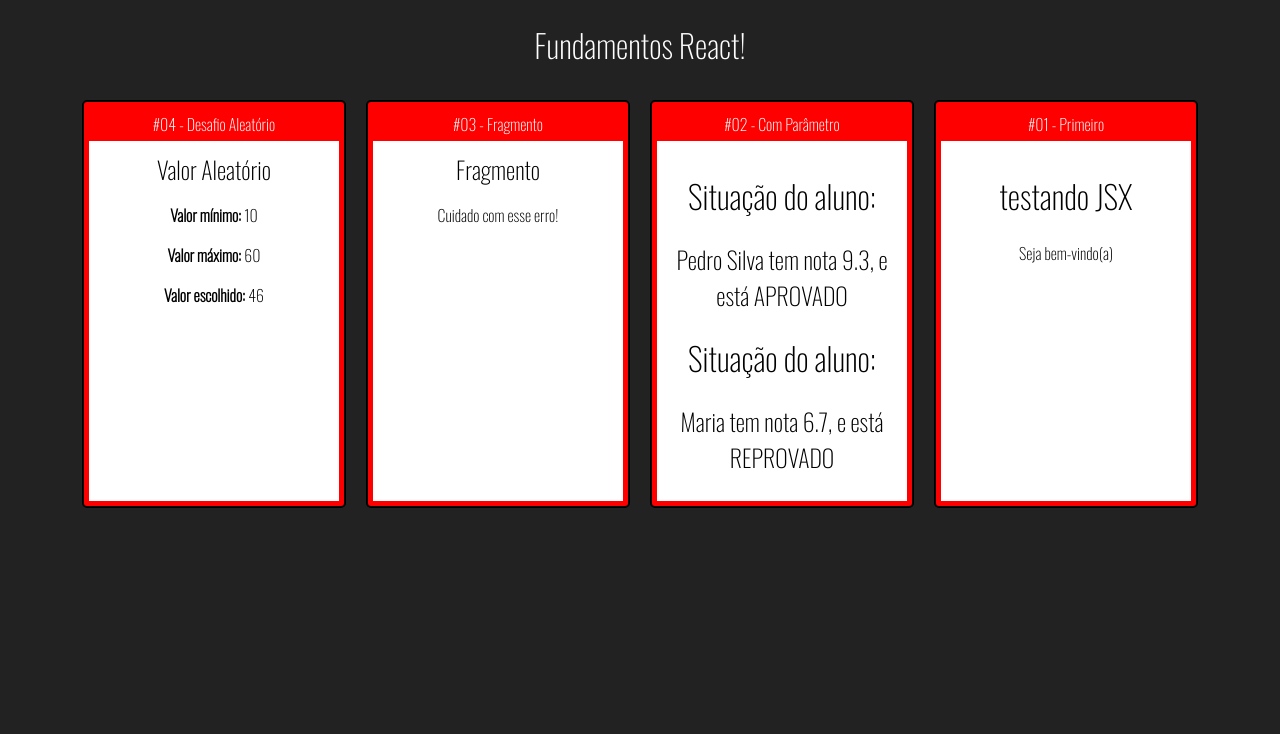
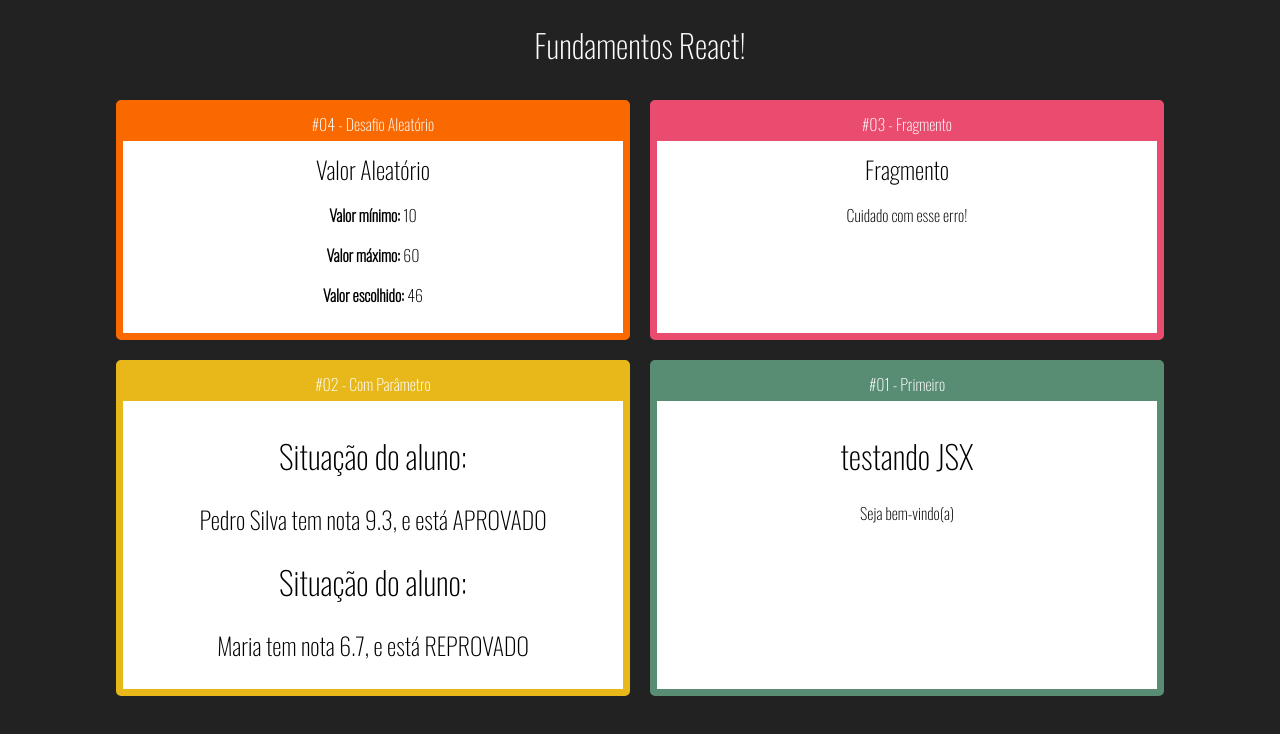
Before and after one commit to manoelmachado/react-redux, a React (Create React App) app in the folder fundamentos-react/: page / in a window 1280 px wide. Shown: the top 734 px of the page. Built offline with nearby package versions, Linux system fonts and the light colour scheme.

Commit message:
adicionando css no jsx

```diff
--- a/fundamentos-react/package.json
+++ b/fundamentos-react/package.json
@@ -8,7 +8,7 @@
     "@testing-library/user-event": "^13.5.0",
     "react": "^18.2.0",
     "react-dom": "^18.2.0",
-    "react-scripts": "5.0.1",
+    "react-scripts": "^5.0.1",
     "web-vitals": "^2.1.4"
   },
   "scripts": {
--- a/fundamentos-react/src/App.jsx
+++ b/fundamentos-react/src/App.jsx
@@ -14,13 +14,13 @@
   <div className="App">
     <h1>Fundamentos React!</h1>
     <div className="Cards">
-      <Card titulo="#04 - Desafio Aleatório">
+      <Card titulo="#04 - Desafio Aleatório" color="#FA6900">
         <NumAleatorio min={10} max={60} />
       </Card>
-      <Card titulo="#03 - Fragmento">
+      <Card titulo="#03 - Fragmento" color="#E94C6F">
         <Fragmento />
       </Card>
-      <Card titulo="#02 - Com Parâmetro">
+      <Card titulo="#02 - Com Parâmetro" color="#E8B71A">
         <ComParametro
           titulo="Situação do aluno:"
           aluno="Pedro Silva"
@@ -28,7 +28,7 @@
         />
         <ComParametro titulo="Situação do aluno:" aluno="Maria" nota={6.7} />
       </Card>
-      <Card titulo="#01 - Primeiro">
+      <Card titulo="#01 - Primeiro" color="#588C73">
         <Primeiro></Primeiro>
       </Card>
     </div>
--- a/fundamentos-react/src/componentes/basicos/NumAleatorio.jsx
+++ b/fundamentos-react/src/componentes/basicos/NumAleatorio.jsx
@@ -1,4 +1,3 @@
-// eslint-disable-next-line import/no-anonymous-default-export
 export default (props) => {
   const aleatorio =
     parseInt(Math.random() * (props.max - props.min)) + props.min;
--- a/fundamentos-react/src/componentes/layout/Card.css
+++ b/fundamentos-react/src/componentes/layout/Card.css
@@ -1,16 +1,15 @@
 .Card {
-    background-color: red;
     border-radius: 5px;
     padding: 5px;
     overflow: 0%;
-    border: 2px solid black;
+    border: 2px solid;
     text-align: center;
     margin: 10px;
 
     display: flex;
     flex-direction: column;
-    min-width: 250px;
-    max-width: 250px;
+    min-width: 500px;
+    max-width: 500px;
 }
 
 .Card .Title {
--- a/fundamentos-react/src/componentes/layout/Card.jsx
+++ b/fundamentos-react/src/componentes/layout/Card.jsx
@@ -1,10 +1,13 @@
-import "./Card.css"
+import "./Card.css";
 import React from "react";
 
-// eslint-disable-next-line import/no-anonymous-default-export
 export default (props) => {
+  const cardStyle = {
+    backgroundColor: props.color || "#F00",
+    borderColor: props.color || "F00"
+  };
   return (
-    <div className="Card">
+    <div className="Card" style={cardStyle}>
       <div className="Title"> {props.titulo} </div>
       <div className="Content">{props.children}</div>
     </div>
```
Also changed, not shown: 1 other file (tests, documents, lock files or other folders).
